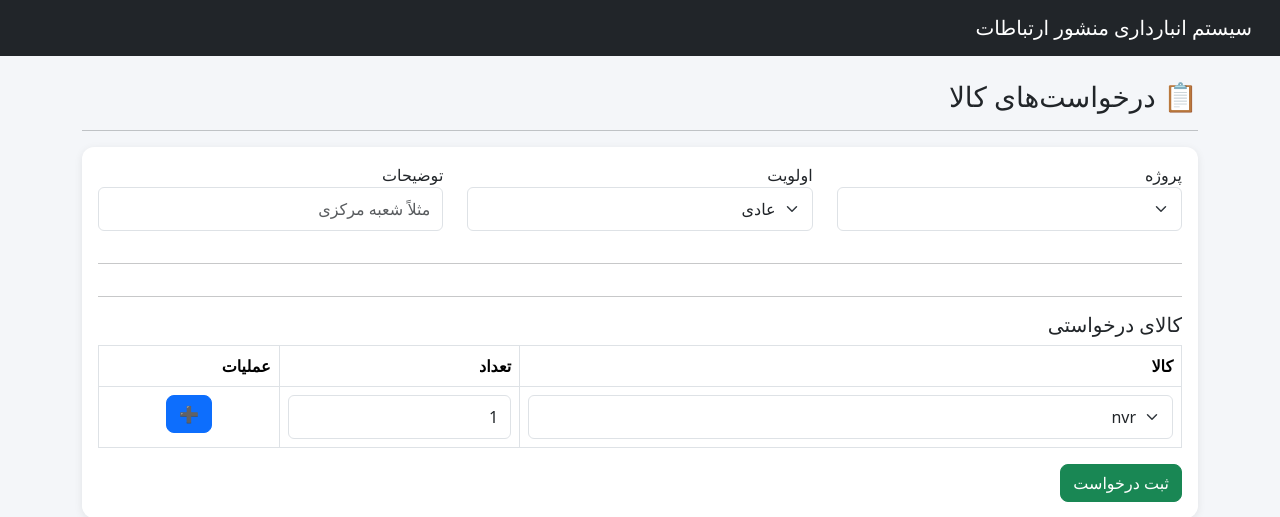
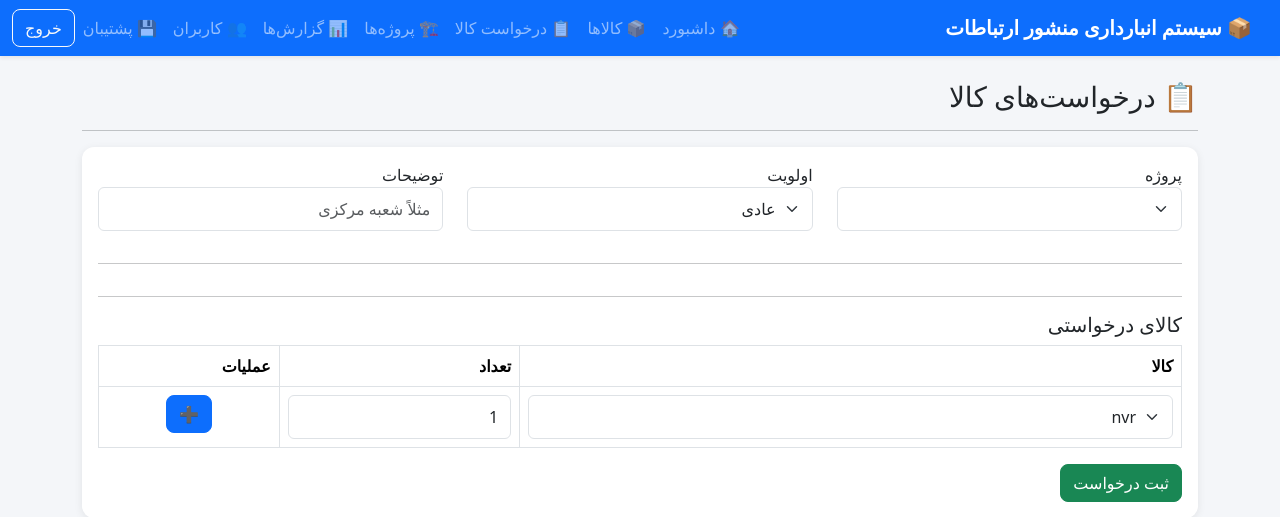
Before and after one commit to manshoor-ertebatat/enterprise_inventory, a Flask app: page /requests in a window 1280 px wide. Shown: the top 517 px of the page. Run offline with Flask 3, Linux system fonts and the light colour scheme; a user stored in the database is signed in; data comes from the database, SQL or seed files in the repository; data that the repository does not hold is empty.

Commit message:
Start UI redesign

```diff
--- a/app.py
+++ b/app.py
@@ -2,7 +2,16 @@ from flask import Flask
 from app.models import db, User
 from app.routes import bp
 
-app = Flask(__name__, template_folder="app/templates")
+import os
+
+BASE_DIR = os.path.dirname(os.path.abspath(__file__))
+
+app = Flask(
+    __name__,
+    template_folder=os.path.join(BASE_DIR, "app", "templates"),
+    static_folder=os.path.join(BASE_DIR, "app", "static"),
+    static_url_path="/static",
+)
 app.secret_key = "secret"
 
 app.config["SQLALCHEMY_DATABASE_URI"] = "sqlite:///data.db"
--- a/app/templates/base.html
+++ b/app/templates/base.html
@@ -15,18 +15,61 @@
 
 <body>
 
-<nav class="navbar navbar-dark bg-dark">
+<nav class="navbar navbar-expand-lg navbar-dark bg-primary shadow-sm">
+    <div class="container-fluid">
 
-<div class="container-fluid">
+        <a class="navbar-brand fw-bold" href="/dashboard">
+            📦 سیستم انبارداری منشور ارتباطات
+        </a>
 
-<a class="navbar-brand" href="/dashboard">
+        <button class="navbar-toggler"
+                type="button"
+                data-bs-toggle="collapse"
+                data-bs-target="#mainMenu">
+            <span class="navbar-toggler-icon"></span>
+        </button>
 
-سیستم انبارداری منشور ارتباطات
+        <div class="collapse navbar-collapse" id="mainMenu">
 
-</a>
+            <ul class="navbar-nav me-auto">
 
-</div>
+                <li class="nav-item">
+                    <a class="nav-link" href="/dashboard">🏠 داشبورد</a>
+                </li>
 
+                <li class="nav-item">
+                    <a class="nav-link" href="/products">📦 کالاها</a>
+                </li>
+
+                <li class="nav-item">
+                    <a class="nav-link" href="/requests">📋 درخواست کالا</a>
+                </li>
+
+                <li class="nav-item">
+                    <a class="nav-link" href="/projects">🏗 پروژه‌ها</a>
+                </li>
+
+                <li class="nav-item">
+                    <a class="nav-link" href="/reports">📊 گزارش‌ها</a>
+                </li>
+
+                <li class="nav-item">
+                    <a class="nav-link" href="/users">👥 کاربران</a>
+                </li>
+
+                <li class="nav-item">
+                    <a class="nav-link" href="/backup">💾 پشتیبان</a>
+                </li>
+
+            </ul>
+
+            <a href="/logout" class="btn btn-outline-light">
+                خروج
+            </a>
+
+        </div>
+
+    </div>
 </nav>
 
 <div class="container mt-4">
@@ -55,6 +98,8 @@
 
 <script src="/static/js/forms.js"></script>
 
+<script src="https://cdn.jsdelivr.net/npm/bootstrap@5.3.3/dist/js/bootstrap.bundle.min.js"></script>
+
 </body>
 
 </html>
```
Also changed, not shown: app/templates/dashboard.html (+25 -1 lines).
